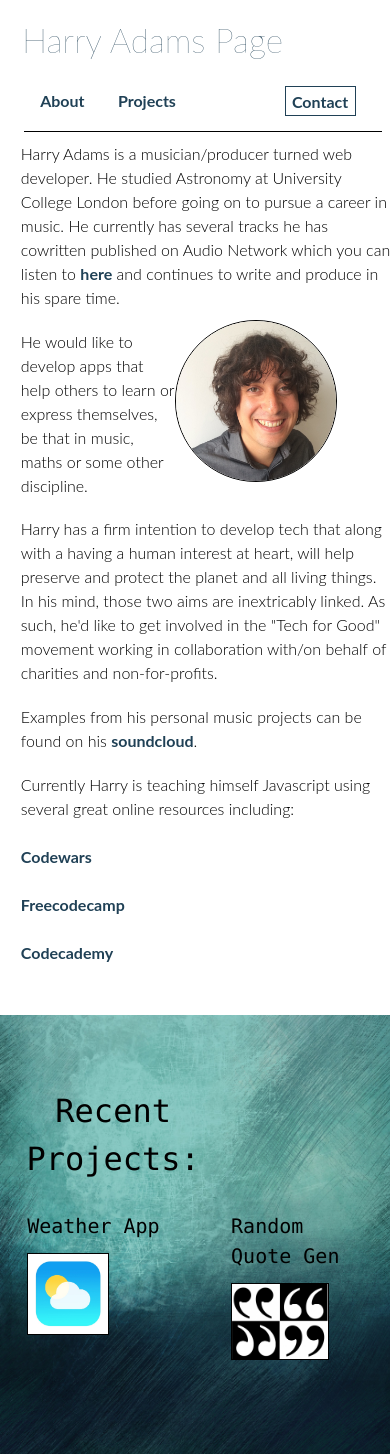
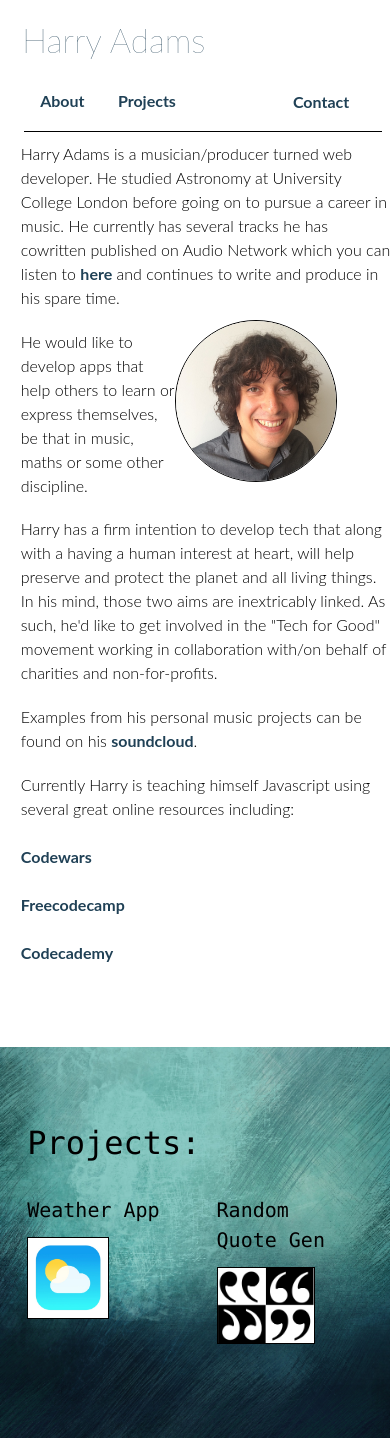
Before and after one commit to Harry84/Harry84.github.io, a plain HTML site: page index.html in a window 390 px wide. Drawn offline with Linux system fonts and the light colour scheme.

Commit message:
tweaked layout

```diff
--- a/index.html
+++ b/index.html
@@ -20,7 +20,7 @@
     <header>
 
 
-        <h1 class="page-title">Harry Adams Page
+        <h1 class="page-title">Harry Adams
         </h1>
 
 
@@ -49,7 +49,7 @@
             <p>Harry has a firm intention to develop tech that along with a having a human interest at heart, will help preserve and protect the planet and all living things.  In his mind, those two aims are inextricably linked.  As such, he'd like to get involved in the "Tech for Good" movement working in collaboration with/on behalf of charities and non-for-profits.
             </p>
 
-            <p>Examples from his personal music projects can be found on his <a href="http//www.soundcloud.com/harryleventon">soundcloud</a>.
+            <p>Examples from his personal music projects can be found on his <a href="http://www.soundcloud.com/harryleventon">soundcloud</a>.
 
             <p>Currently Harry is teaching himself Javascript using several great online resources including:<br/>
             <br/>
@@ -89,7 +89,7 @@
 
                       <thead>
 
-                          <th class="typewriter" id="tableHead">Recent Projects:</th>
+                          <th class="typewriter" id="tableHead">Projects:</th>
 
                       </thead>
 
--- a/main.css
+++ b/main.css
@@ -224,7 +224,6 @@ td {
   cursor: pointer;
   margin-right: .05em;
   padding: .3em .4em;
-  border: 1px solid #204156;
   position: relative;
 
 }
@@ -343,6 +342,13 @@ html, body {
   max-width: 10em;
   border: 1px solid black;
 }
+
+#tableHead {
+
+  padding-left: .5em;
+
+
+}
 /*
 
 #backtotop {
@@ -398,7 +404,7 @@ html, body {
 .bio {
   margin-right: 3em;
   padding-top: .031em;
-  padding-bottom: 2em;
+  padding-bottom: 4em;
   diplay: flex;
   flex-direction: row;
   justify-content: flex-start;
@@ -482,10 +488,12 @@ p {
 
 #tableHead {
   padding-top: 2em;
+  padding-left: .5em;
   diplay: flex;
   flex-direction: column;
-  justify-content: center;;
+  justify-content: center;
   font-size: 2em;
+
 
 }
 
```
